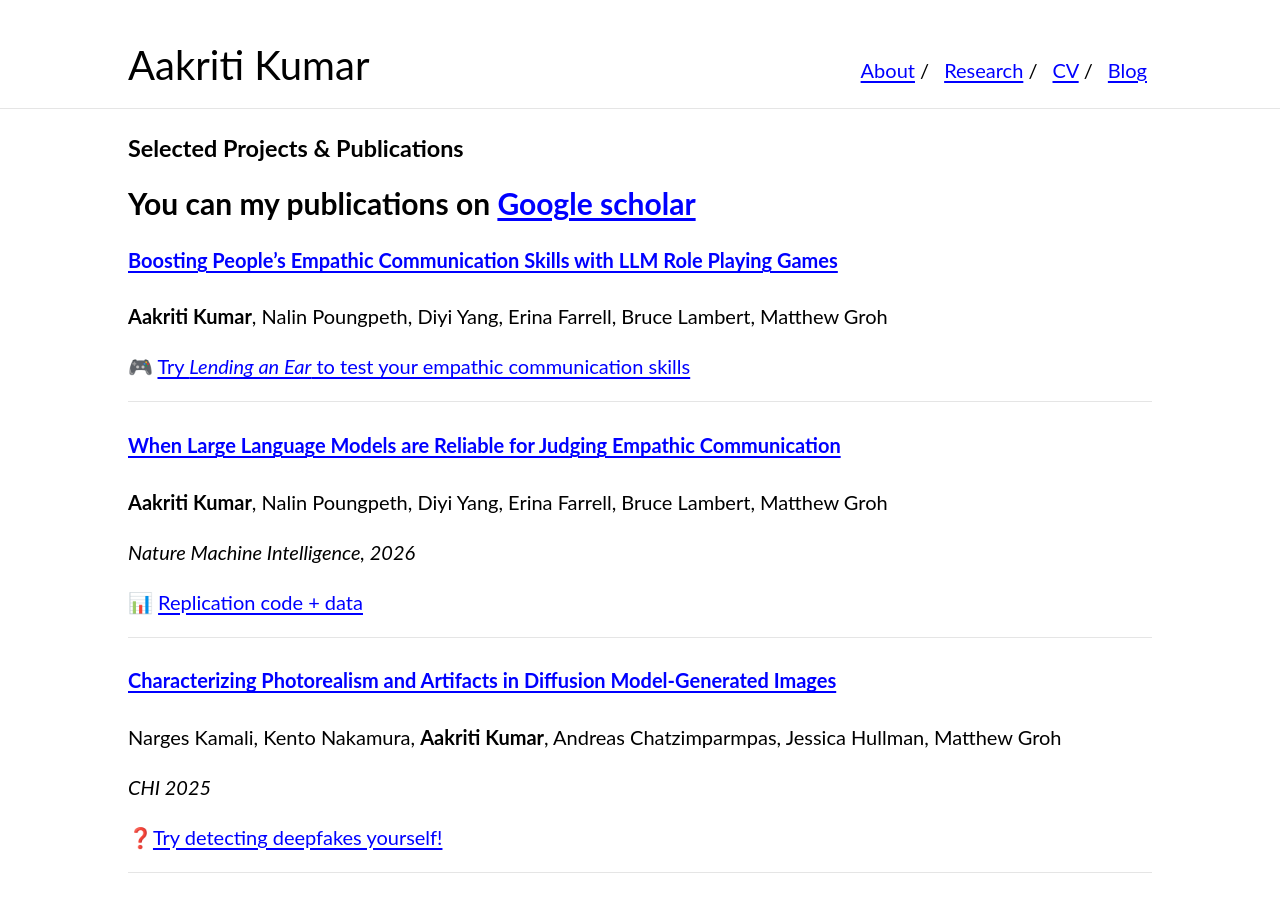
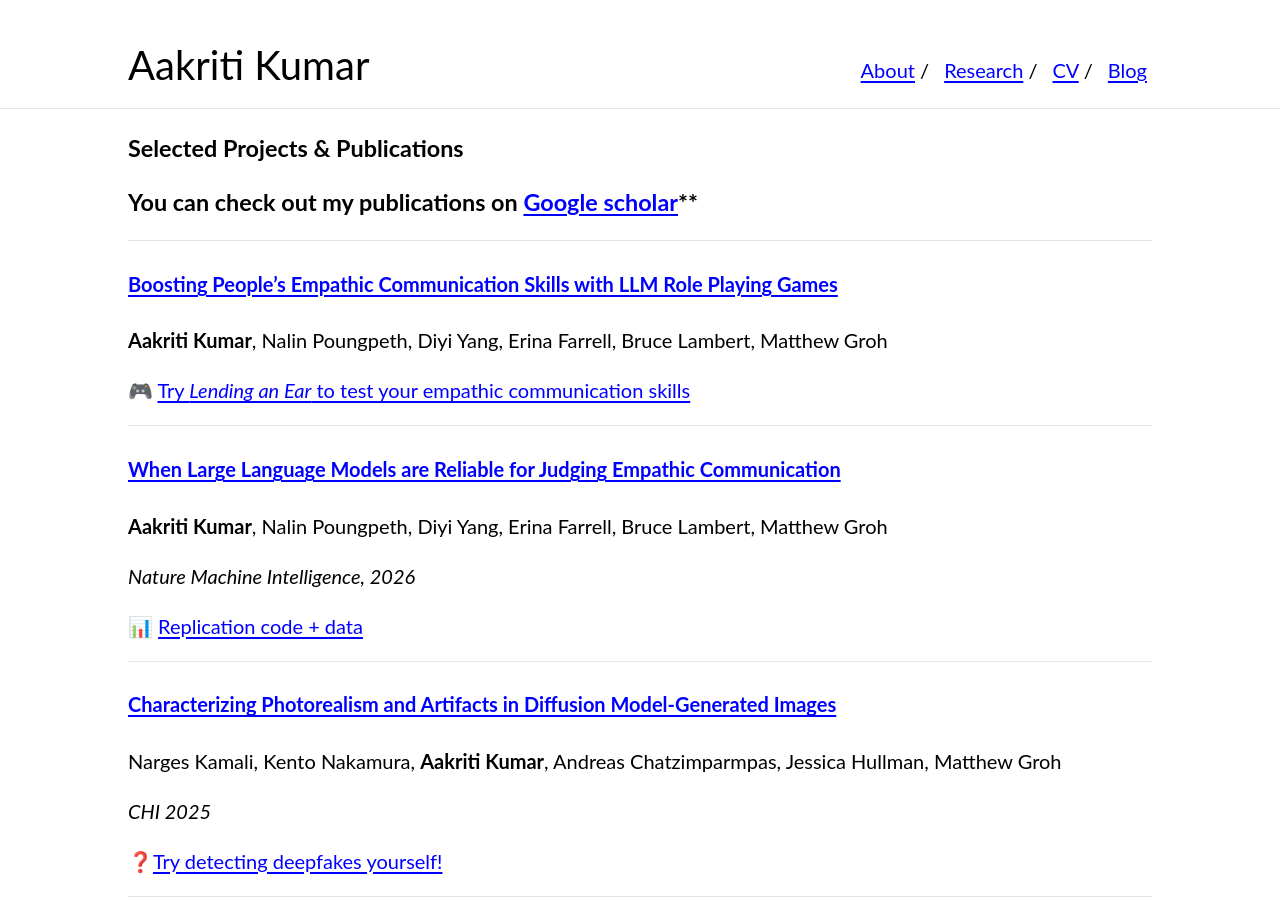
Before and after one commit to aakriti1kumar/aakriti1kumar.github.io, a Jekyll site: the page built from projects.md, in a window 1280 px wide and 900 px high. Built offline with Jekyll 4.4.1, drawn with Linux system fonts in a browser that asks for light colours; our own code applies the rules of GitHub Pages for plain Markdown files; Markdown is read by kramdown in place of the engine named in the settings.

Commit message:
Update wording for Google Scholar publication link

```diff
--- a/projects.md
+++ b/projects.md
@@ -1,6 +1,6 @@
 ### Selected Projects & Publications
 
-**You can my publications on [Google scholar](https://scholar.google.com/citations?user=XFM1ItgAAAAJ&hl=en)**
+### You can check out my publications on [Google scholar](https://scholar.google.com/citations?user=XFM1ItgAAAAJ&hl=en)**
 ---
 
 #### [Boosting People's Empathic Communication Skills with LLM Role Playing Games](https://human-ai-collaboration-lab.kellogg.northwestern.edu/rpg)
```
